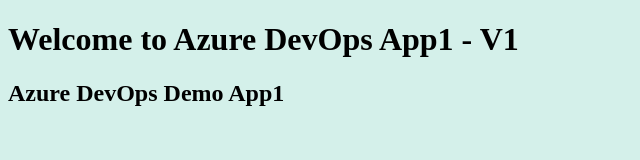
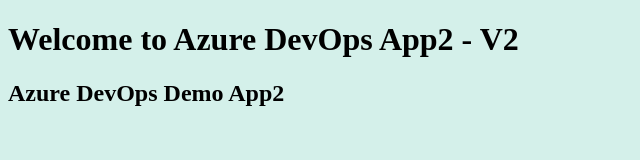
Before and after one commit to khravi/nginx-basic, a plain HTML site: page index.html in a window 1280 px wide. Shown: the full height of the page, 0-640 px from the left. Drawn offline with Linux system fonts and the light colour scheme.

Commit message:
Update index.html

```diff
--- a/index.html
+++ b/index.html
@@ -1,8 +1,8 @@
 <!DOCTYPE html>
 <html>
    <body style="background-color:rgb(212, 240, 234);">
-      <h1>Welcome to Azure DevOps App1 - V1</h1>
-      <h2>Azure DevOps Demo App1</h2>
+      <h1>Welcome to Azure DevOps App2 - V2</h1>
+      <h2>Azure DevOps Demo App2</h2>
 
    </body>
 </html>
```
